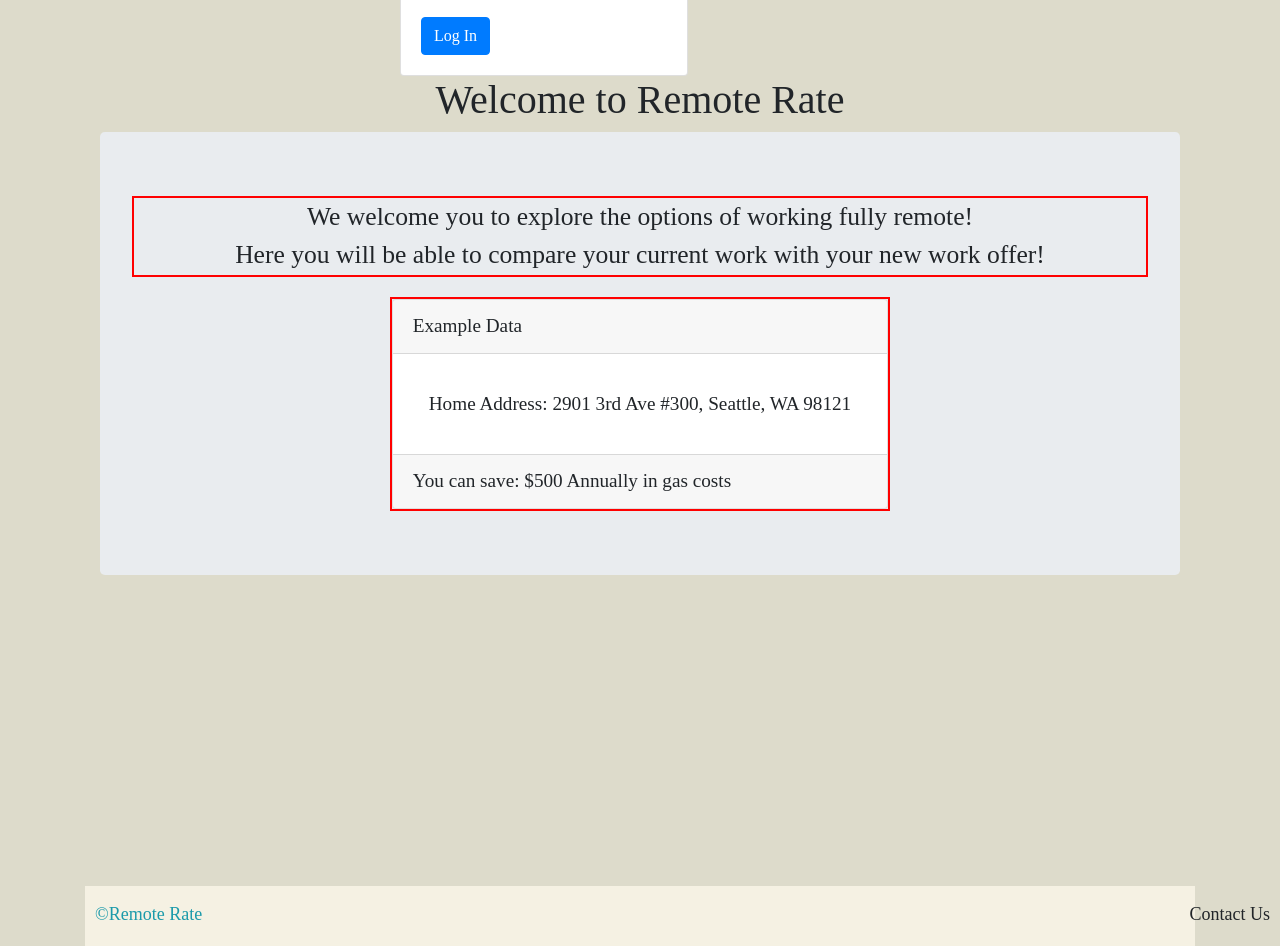
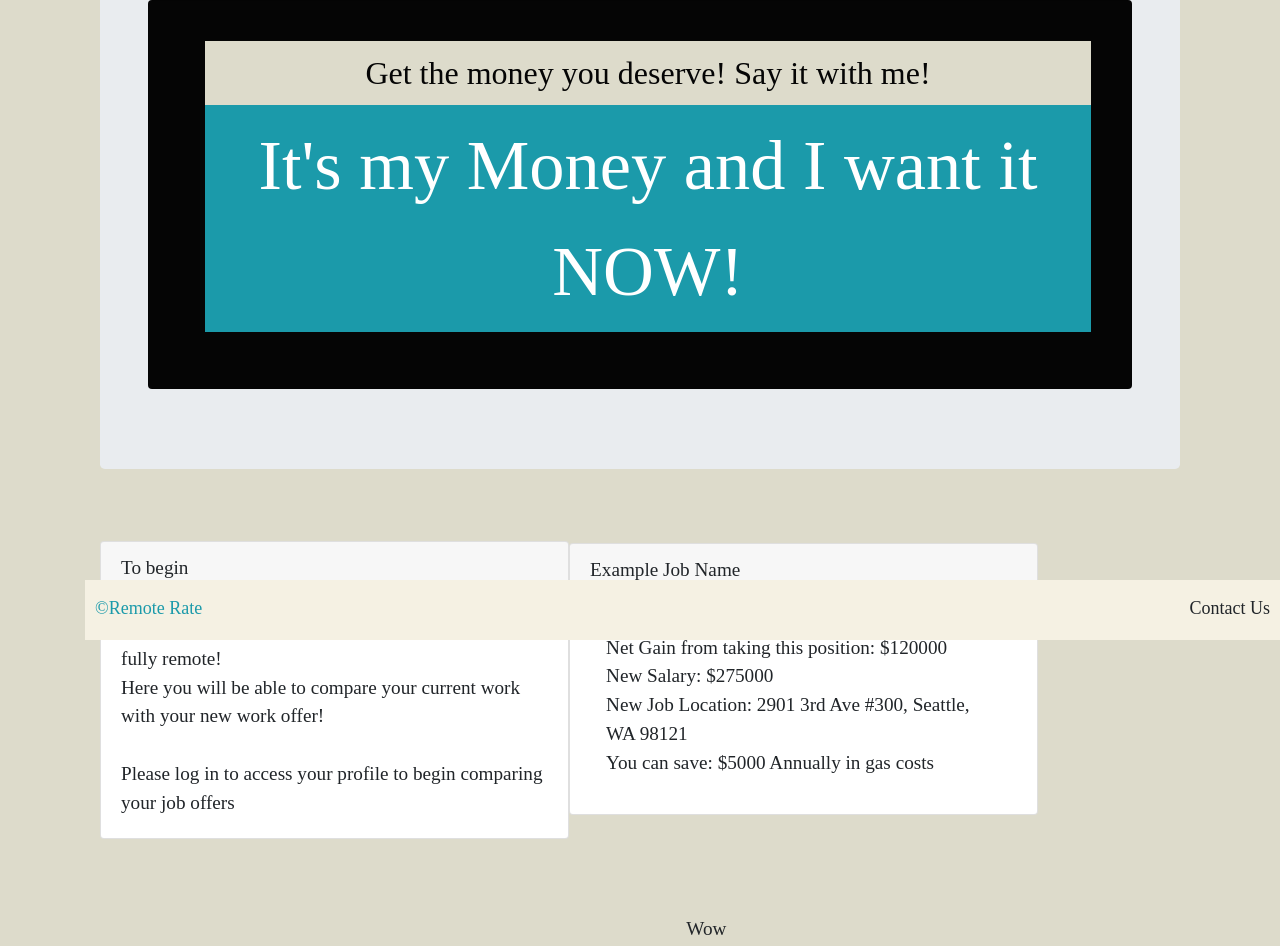
Before and after one commit to fadnesscharlie/remote-rate, a React (Create React App) app in the folder remote-rate/: page / in a window 1280 px wide. Shown: the part 160-1106 px from the top of the page. Built offline with nearby package versions, Linux system fonts and the light colour scheme; no server answers.

Commit message:
styling done

```diff
--- a/remote-rate/src/App.js
+++ b/remote-rate/src/App.js
@@ -14,6 +14,7 @@ import {
   Route
 } from "react-router-dom";
 import Navbar from './components/Navbar';
+import Alert from 'react-bootstrap/Alert'
 
 class App extends React.Component {
   render() {
@@ -22,7 +23,7 @@ class App extends React.Component {
       <Container>
         <Router>
           <Navbar isAuthenticated={isAuthenticated} />
-          <Header />
+          {/* <Header /> */}
           <Switch>
             <Route exact path="/">
               {
@@ -42,7 +43,7 @@ class App extends React.Component {
                     <Landing />
                   </> :
                   <>
-                    <h2>Hello, please log in to access your offers and comparisons</h2>
+
                     <Landing />
                   </>
               }
@@ -56,7 +57,14 @@ class App extends React.Component {
                     <Profile email={user.email} name={user.name} />
                   </> :
                   <>
-                    <h2>Hello, please log in to access the Profile Page</h2>
+                    <Alert variant="danger">
+                      <Alert.Heading>Oh snap! You are not logged in!!</Alert.Heading>
+                      <p>
+                        Please Log in to access the contents of this page and start saving money!
+                      </p>
+                    </Alert>
+
+
                     <Landing />
                   </>
               }
@@ -76,6 +84,12 @@ class App extends React.Component {
                     <Compare email={user.email} />
                   </> :
                   <>
+                    <Alert variant="danger">
+                      <Alert.Heading>Oh snap! You are not logged in!!</Alert.Heading>
+                      <p>
+                        Please Log in to access the contents of this page and start saving money!
+                      </p>
+                    </Alert>
                     <Landing />
                   </>
               }
--- a/remote-rate/src/components/Landing.js
+++ b/remote-rate/src/components/Landing.js
@@ -18,30 +18,20 @@ class Landing extends React.Component {
     try {
       const { getIdTokenClaims } = this.props.auth0;
       let tokenClaims = await getIdTokenClaims();
-      // console.log('I am here', tokenClaims)
-
       const jwt = tokenClaims.__raw;
-      // console.log('jwt', jwt);
       const config = {
         headers: { "Authorization": `Bearer ${jwt}` },
       }
-
-      // console.log('config', config)
       const serverResponse = await axios.get(`${process.env.REACT_APP_BACKEND_SERVER}/landing`, config);
-
       this.setState({
         working: `This is working: ${serverResponse.data.email_verified}`,
       })
-
     } catch (err) {
       console.log('component did mount error', err)
     }
   }
   render() {
-    console.log(this.props.auth0);
-
     const { isLoading } = this.props.auth0;
-
     if (isLoading) {
       return (<Button variant="primary" disabled>
         <Spinner
@@ -58,54 +48,95 @@ class Landing extends React.Component {
       return (
         <Container className="vh-100">
           <Row>
-            <h1 className='h1'>Welcome to Remote Rate</h1>
+            <h1 className='
+            h1
+
+            p-3
+            mb-2
+            rounded
+            text-warning
+
+            '>Welcome to Remote Rate</h1>
           </Row>
-          <Row>
-            <Col>
+          <Row
+          >
+            <Col
+            // className="sample"
+            >
               <Jumbotron >
-              <section className="info">
-                We welcome you to explore the options of working fully remote! <br />
-              Here you will be able to compare your current work with your new work offer!<br />
+                <Card className="sample m-3">
+                  <p className="catchWords">
+                    <span
+                      class="d-block p-2 grey ">
+                      Get the money you deserve! Say it with me!
+                    </span>
+                    <span
+                      class="d-block p-2 blue text-white font-2">
+                      It's my Money and I want it NOW!
+                    </span>
+                    {/* Get the money you deserve! Say it with me! It's my Money and I want it NOW! */}
+                  </p>
+                </Card>
 
-              </section>
-              <aside className="infoBox">
-                <Card>
-                  <Card.Header>Example Data</Card.Header>
-                  <Card.Body className="m-3">
-                    Home Address: 2901 3rd Ave #300, Seattle, WA 98121
-              </Card.Body>
-                  <Card.Footer>
-                    You can save: $500 Annually in gas costs
-              </Card.Footer>
-                </Card>
-              </aside>
+
+
               </Jumbotron>
             </Col>
           </Row>
 
 
           {this.props.auth0.isAuthenticated ?
+          <>
             <Row>
               <Col>
-                <Card>
+                <Jumbotron className="onceLogedIn">
+                  <Card className="logInText">
                     <p>
-                    If this is your first time here, head over to the profile page and enter your information!
+                      Welcome! Now you can begin your adventure to get your money's worth! Head over to the profile page to start creating your offer!
+
                     </p>
                     <hr />
                     <p className="mb-0">
+                      Once you have created your profile, you can start adding offers.<br/>
                       You can then compare your offers on the Compare page.
                     </p>
                   </Card>
-              </Col>
-              <Col>
-                <Card className="sample m-3">
-                  <p className="catchWords">
-                    Get the money you deserve! Say it with me! It's my Money and I want it NOW!
-                  </p>
-                </Card>
+                </Jumbotron >
               </Col>
             </Row>
-            : ``}
+              <div className="bottomSpace2 ">Wow</div>
+            </>
+            :
+            // <Jumbotron >
+              <aside className="infoBox">
+                <Card className="cardLeft">
+                  <Card.Header>
+                    To begin
+                  </Card.Header>
+                <section
+                // className="info"
+                className="welcomeCard"
+                >
+                  We welcome you to explore the options of working fully remote! <br />
+                  Here you will be able to compare your current work with your new work offer!<br />
+                  <br/>
+                  Please log in to access your profile to begin comparing your job offers
+                </section>
+                </Card>
+                <Card className="cardRight">
+                  <Card.Header>Example Job Name</Card.Header>
+                  <Card.Body className="m-3">
+                    Net Gain from taking this position: $120000 <br />
+                    New Salary: $275000<br />
+                    New Job Location: 2901 3rd Ave #300, Seattle, WA 98121<br />
+                    You can save: $5000 Annually in gas costs<br />
+                  </Card.Body>
+                </Card>
+
+                <div className="bottomSpace ">Wow</div>
+              </aside>
+            // </Jumbotron>
+          }
         </Container >
       )
     }
--- a/remote-rate/src/components/Navbar.js
+++ b/remote-rate/src/components/Navbar.js
@@ -19,6 +19,7 @@ function Navbar(props) {
             <FaIcons.FaBars onClick={showSidebar} />
           </Link>
         </div>
+
         <nav className={sidebar ? 'nav-menu active' : 'nav-menu'}>
           <ul className='nav-menu-items' onClick={showSidebar}>
             <li className="navbar-toggle">
--- a/remote-rate/src/components/OfferFormModal.js
+++ b/remote-rate/src/components/OfferFormModal.js
@@ -43,20 +43,18 @@ class OfferFormModal extends React.Component {
   }
 
   getDistanceTime = (commuteDist) => {
-    // hour many hours
-    let hours = commuteDist / 60
+    let totalCommute = commuteDist * 2
+
+    let hours = totalCommute / 60
     let hoursShortened = hours.toFixed(2);
-    // let hours2 = 60 / commuteDist
+
     let minutes = 60 * hours
     let minutesShortened = minutes.toFixed(2);
 
-
-
-
     if (minutes > 60) {
-      return `${hoursShortened/2} and ${hoursShortened} hours`
+      return `${hoursShortened/2*261} and ${hoursShortened*261} hours`
     } else {
-      return `${minutesShortened/2} and ${minutesShortened} minutes`
+      return `${minutesShortened/2*261} and ${minutesShortened*261} minutes`
     }
   }
 
--- a/remote-rate/src/components/sidebardata.js
+++ b/remote-rate/src/components/sidebardata.js
@@ -18,15 +18,15 @@ export const sidebardata = [
     cName:'nav-text'
   },
   {
+    title:'Compare',
+    path: '/compare',
+    icon: <RemixIcons.RiGasStationFill/>,
+    cName:'nav-text'
+  },
+  {
     title:'AboutUs',
     path: '/aboutUs',
     icon: <RemixIcons.RiTeamLine/>,
     cName:'nav-text'
   },
-  {
-    title:'Compare',
-    path: '/compare',
-    icon: <RemixIcons.RiGasStationFill/>,
-    cName:'nav-text'
-  },
 ]
--- a/remote-rate/src/css/AboutUs.css
+++ b/remote-rate/src/css/AboutUs.css
@@ -33,7 +33,7 @@
 
 .containerAbout {
   border: brown solid 10px;
-  width: 13rem;
+  /* width: 13rem; */
 }
 
 .containerAbout:hover .overlay {
@@ -48,8 +48,25 @@
   left: 50%;
   transform: translate(-50%, -50%);
   -ms-transform: translate(-50%, -50%);
+  /* overflow: scroll; */
 }
 
 .aboutUsJumbotron{
-  background-color: #ddd78d;
+  background-color: #ffc106;
 }
+
+.imageName {
+  font-size: 1.5em;
+}
+
+.bottomSpace {
+  margin-top: 100px;
+  /* height: 200px; */
+  display: block;
+  width: auto;
+  margin-left: 50%;
+}
+
+.starring {
+  text-align: center;
+}
--- a/remote-rate/src/css/App.css
+++ b/remote-rate/src/css/App.css
@@ -5,9 +5,13 @@
 .body {
   background-color: cornsilk;
   font-family: 'Playfair Display', serif;
-  height: auto;
+  /* height: auto; */
   /* width: 960px; */
 }
 .profileJumbotron{
   background-color: #189AAA;
 }
+
+.logInAlert {
+
+}
--- a/remote-rate/src/css/Footer.css
+++ b/remote-rate/src/css/Footer.css
@@ -1,8 +1,10 @@
 .footer {
+  position: fixed;
   width: 100%;
   height: 60px;
   background:#F5F1E3;
   margin-top: 10px;
+  bottom: 0;
 }
 
 .copyright {
--- a/remote-rate/src/css/Landing.css
+++ b/remote-rate/src/css/Landing.css
@@ -6,12 +6,22 @@ body {
 
 
 .sample {
-  background-color: darkkhaki;
+  background-color: #050505;
+  text-align: center;
+  /* max-width: max-content; */
+  margin-left: 200px;
+  margin: auto;
+  padding: 20px;
+  /* color: #050505; */
 }
 
 .h1 {
   margin-left: auto;
   margin-right: auto;
+  margin-top: 10px;
+  position: fixed;
+  top: 0;
+  left: 30%;
 }
 
 .catchPhrase {
@@ -26,9 +36,17 @@ body {
 
 .catchWords {
   padding: 20px;
-  background-color: cornflowerblue;
+  font-size: 2em;
+  /* background-color: cornflowerblue; */
+  text-align: center;
 
 }
+
+.font-2 {
+  font-size: 2.2em;
+}
+
+
 
 .info {
   border: red 2px solid;
@@ -37,15 +55,75 @@ body {
   margin-left: auto;
   margin-right: auto;
   /* text-emphasis: bold; */
-  margin-bottom: 20px;
+  /* margin-bottom: 20px; */
 }
 
 .infoBox {
   font-size: 1.2em;
 
-  border: red 2px solid;
+  /* border: red 2px solid; */
   text-align: left;
   margin-left: auto;
   margin-right: auto;
   width:max-content;
+  margin-bottom: 200px;
 }
+
+.grey {
+  background-color: #DDDBCB;
+  color: #050505;
+
+}
+
+.blue {
+  background-color: #1B9AAA;
+  color: #050505;
+
+}
+
+.welcomeCard {
+  /* margin-bottom: 200px; */
+  padding: 20px;
+
+}
+
+.bottomSpace {
+  margin-top: 100px;
+  /* height: 200px; */
+  display: block;
+  width: auto;
+  margin-left: 50%;
+}
+
+.bottomSpace2 {
+  margin-top: 40px;
+  /* height: 200px; */
+  display: block;
+  width: auto;
+  /* margin-left: 50%; */
+}
+
+.cardLeft {
+  display: inline-block;
+  position: relative;
+  bottom: -40px;
+  width: 40%;
+}
+
+.cardRight {
+  width: 40%;
+  display: inline-block;
+
+}
+
+.onceLogedIn {
+  font-size: 1.2em;
+  padding: 40px;
+  /* margin: 10px; */
+
+}
+
+.logInText {
+  padding: 30px;
+  text-align: center;
+}
--- a/remote-rate/src/css/Navbar.css
+++ b/remote-rate/src/css/Navbar.css
@@ -72,3 +72,10 @@ border-radius: 4px;
 span {
   margin-left: 16px;
 }
+
+/* something is werid but it works
+This is "Welcome to Remote Rate"*/
+.h1 {
+  text-align: center;
+  color: #DDDBCB;
+}
```
Also changed, not shown: remote-rate/src/components/AboutUs.js (+35 -26 lines), remote-rate/src/components/Compare.js (+21 -28 lines), remote-rate/src/img/phil-pic.jpg (added). Lines whose indentation alone changed are shown as unchanged.
